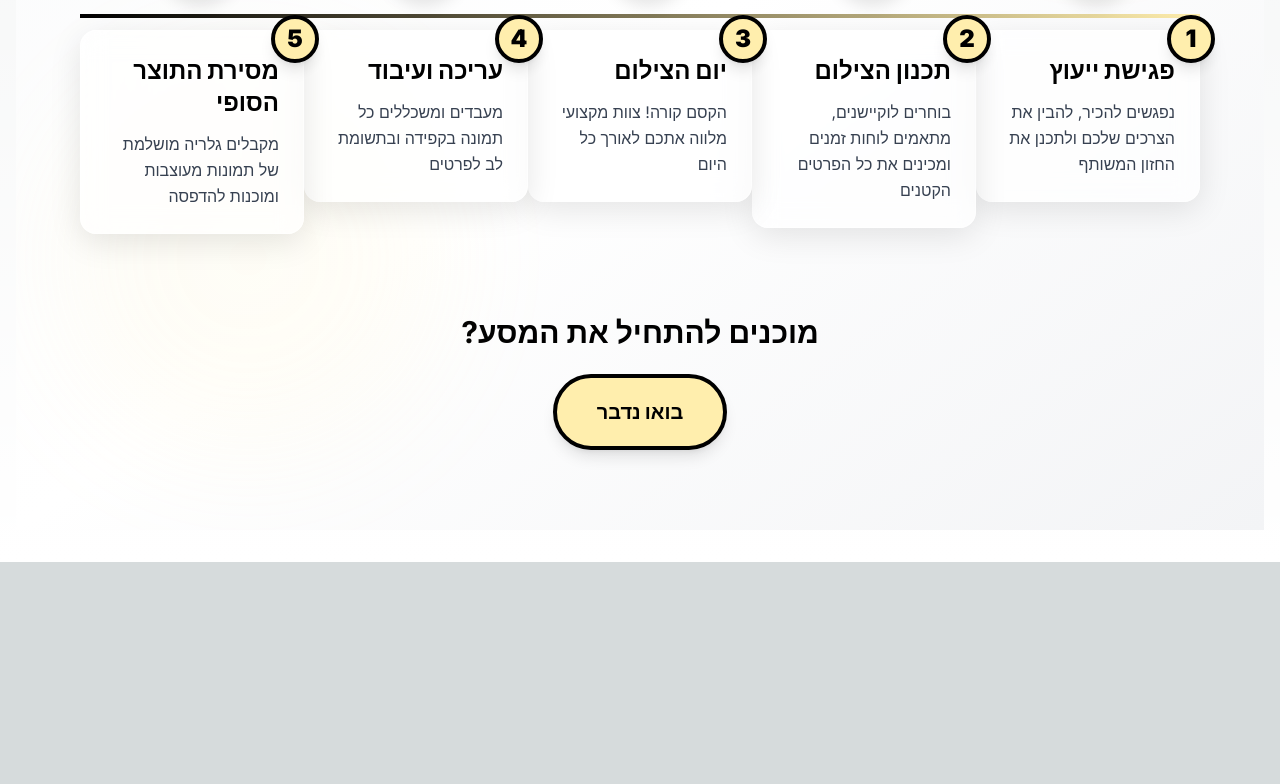
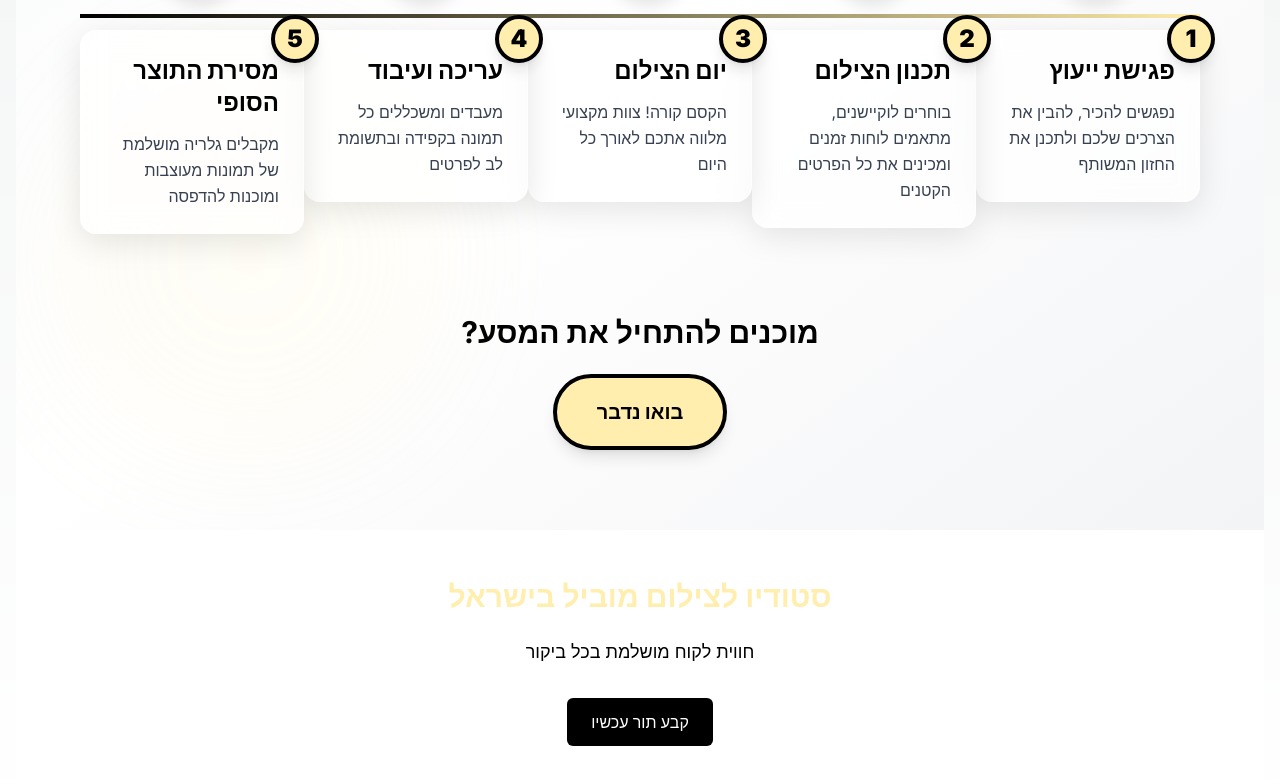
Before and after one commit to Webis-sites/webis-site-stvdyv-ltsylvm-byta-1762546044369, a Next.js app: page / in a window 1280 px wide. Shown: the part 2666-3450 px from the top of the page. Before the commit the page ends 3228 px from the top, so only its background shows below. Built offline with nearby package versions, Linux system fonts and the light colour scheme.

Commit message:
Add TestimonialsCarousel component to page

```diff
--- a/src/app/page.tsx
+++ b/src/app/page.tsx
@@ -5,6 +5,7 @@ import Hero from '@/components/Hero';
 import ServicesShowcase from '@/components/ServicesShowcase';
 import PortfolioGallery from '@/components/PortfolioGallery';
 import ProcessTimeline from '@/components/ProcessTimeline';
+import TestimonialsCarousel from '@/components/TestimonialsCarousel';
 
 export default function HomePage() {
   return (
@@ -16,6 +17,7 @@ export default function HomePage() {
         <ServicesShowcase />
         <PortfolioGallery />
         <ProcessTimeline />
+        <TestimonialsCarousel />
       </main>
     </>
   );
```
